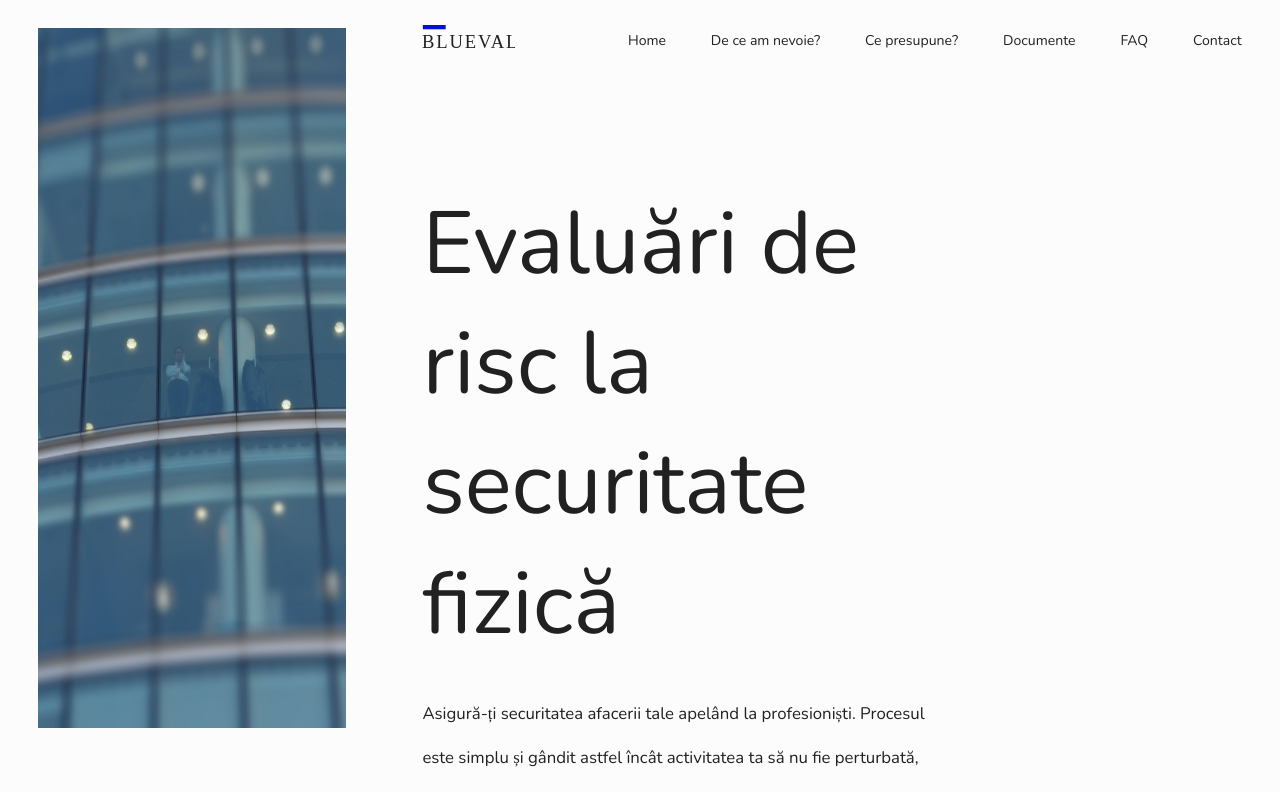
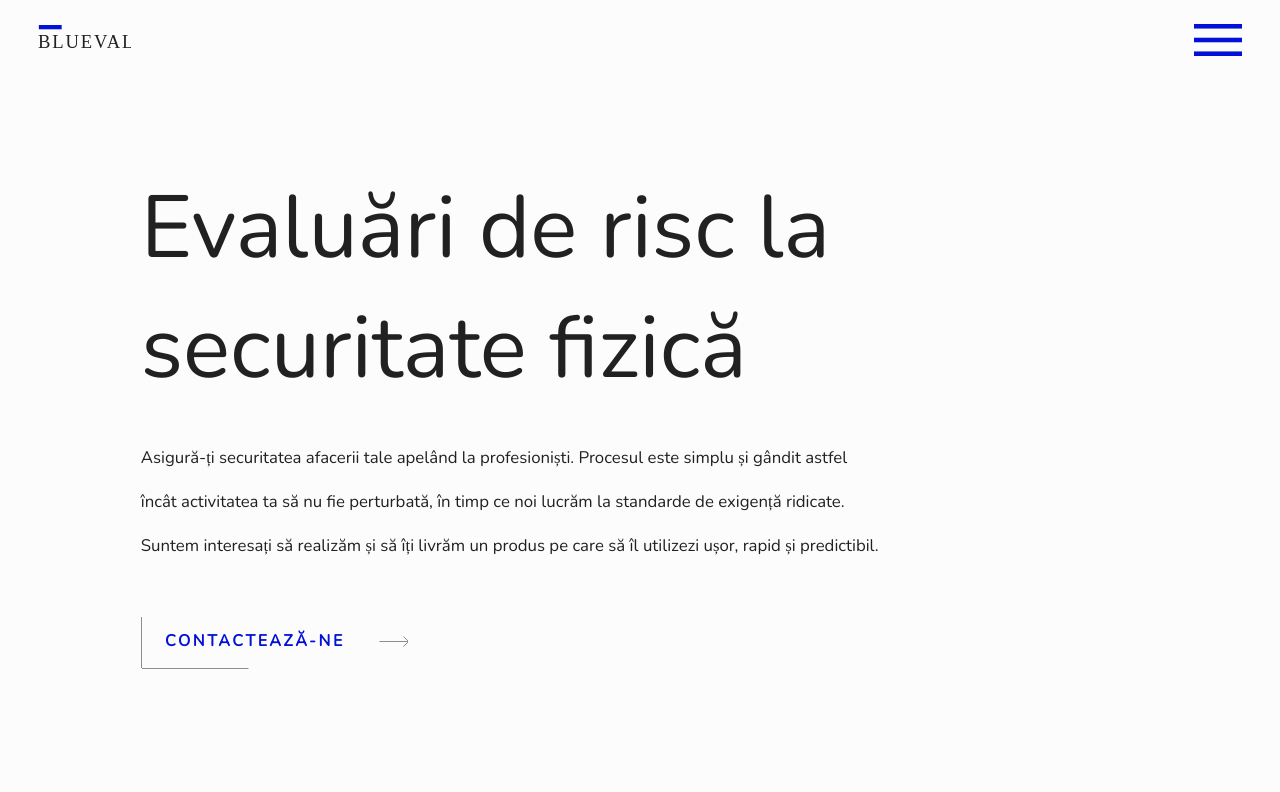
Before and after one commit to alex-robert888/blueval, a Vue app: page / in a window 1280 px wide. Shown: the top 792 px of the page. Built offline with nearby package versions, Linux system fonts and the light colour scheme.

Commit message:
Resp hero-section

```diff
--- a/src/components/TheHomePageHeader.vue
+++ b/src/components/TheHomePageHeader.vue
@@ -52,17 +52,21 @@
                 &:first-of-type {
                     margin-left: 30vw;
                     height: 3.7vh;
-                    @media all and (max-width: 900px) {
+                    @media all and (max-width: 1310px) {
                         margin-left: 0vw;
                     }
                 }
 
                 &:last-of-type{
-                    width: 7.25vw;
+                    width: 3rem;
                     margin-left: auto;
                     cursor: pointer;
-                    @media all and (min-width: 900px) {
+                    @media all and (min-width: 1310px) {
                         display: none;
+                    }
+
+                    @media all and (max-width: 650px) {
+                        width: 1.9rem;
                     }
                 }
             }
@@ -71,7 +75,7 @@
                 margin-left: auto;
             }
             > nav {
-                @media all and (max-width: 900px) {
+                @media all and (max-width: 1310px) {
                     display: none;
                 }
                 margin-left: auto;
--- a/src/components/TheHomePageHeroSection.vue
+++ b/src/components/TheHomePageHeroSection.vue
@@ -45,19 +45,47 @@
             z-index: 99;
             height: 87.5vh;
             width: 24vw;
+
+            @media all and (max-width: 1310px) {
+                display: none;
+            }
         }
 
         > article {
+
+            @media all and (max-width: 1310px) {
+                 margin-left: 8vw;
+            }
             margin-left: 30vw;
-            margin-top: 13vh;
+            margin-top: 11vh;
 
             > h1, > h2 {
-                width: 40vw;
+                width: 740px;
+                @media all and (max-width: 960px) {
+                    width: 500px;
+                }
+
+                @media all and (max-width: 570px) {
+                    width: 330px;
+                }
+
+                @media all and (max-width: 350px) {
+                    width: 270px;
+                }
             }
 
             > h1 {
                 font-size: 5.5rem;
                 font-weight: 100;
+                 @media all and (max-width: 960px){
+                    font-size: 4rem;
+                }
+                @media all and (max-width: 570px) {
+                    font-size: 3rem;
+                }
+                @media all and (max-width: 350px) {
+                    font-size: 2rem;
+                }
             }
 
             > h2 {
@@ -65,6 +93,15 @@
                 margin-top: 3.5vh;
                 font-size: 1.05rem;
                 line-height: 2.75rem;
+                @media all and (max-width: 960px) {
+                    font-size: 0.86rem;
+                }
+                @media all and (max-width: 570px) {
+                    font-size: 0.69rem;
+                }
+                @media all and (max-width: 350px) {
+                    font-size: 0.57rem;
+                }
             }
         }
 
```
